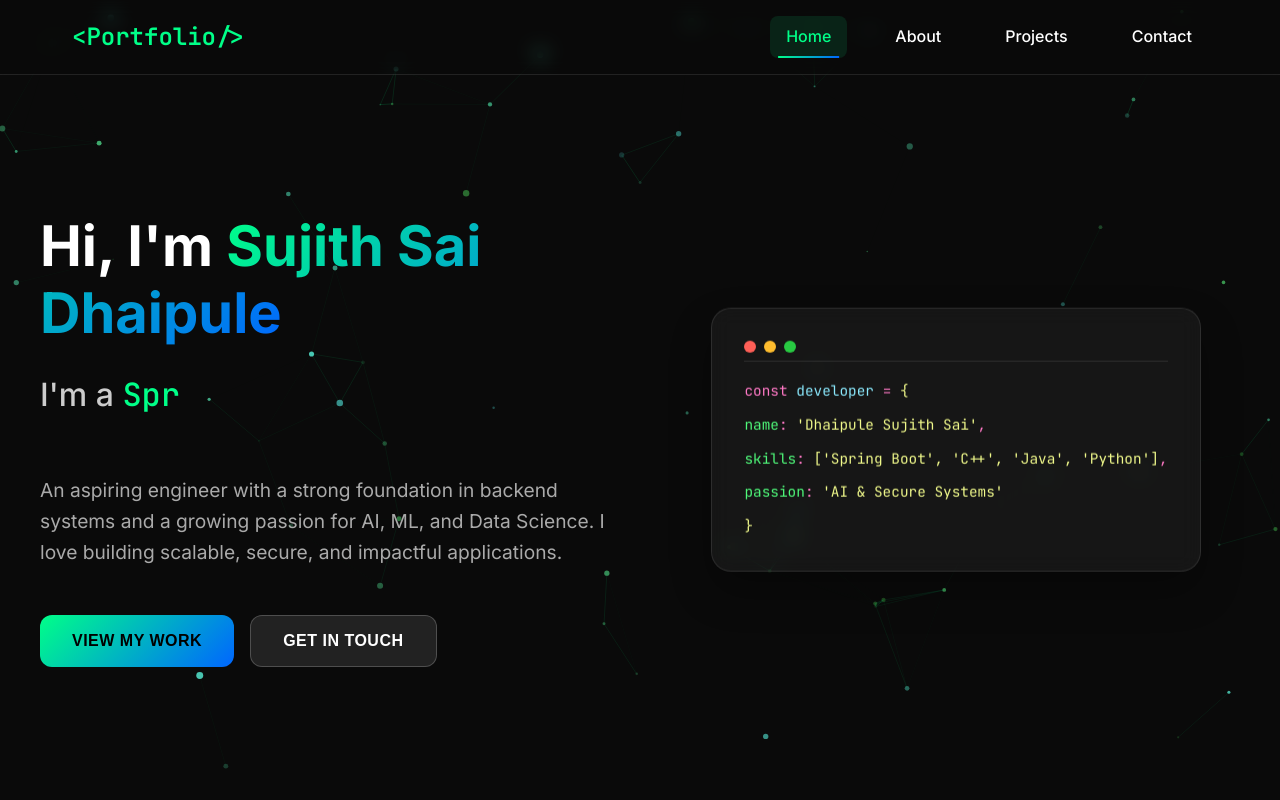
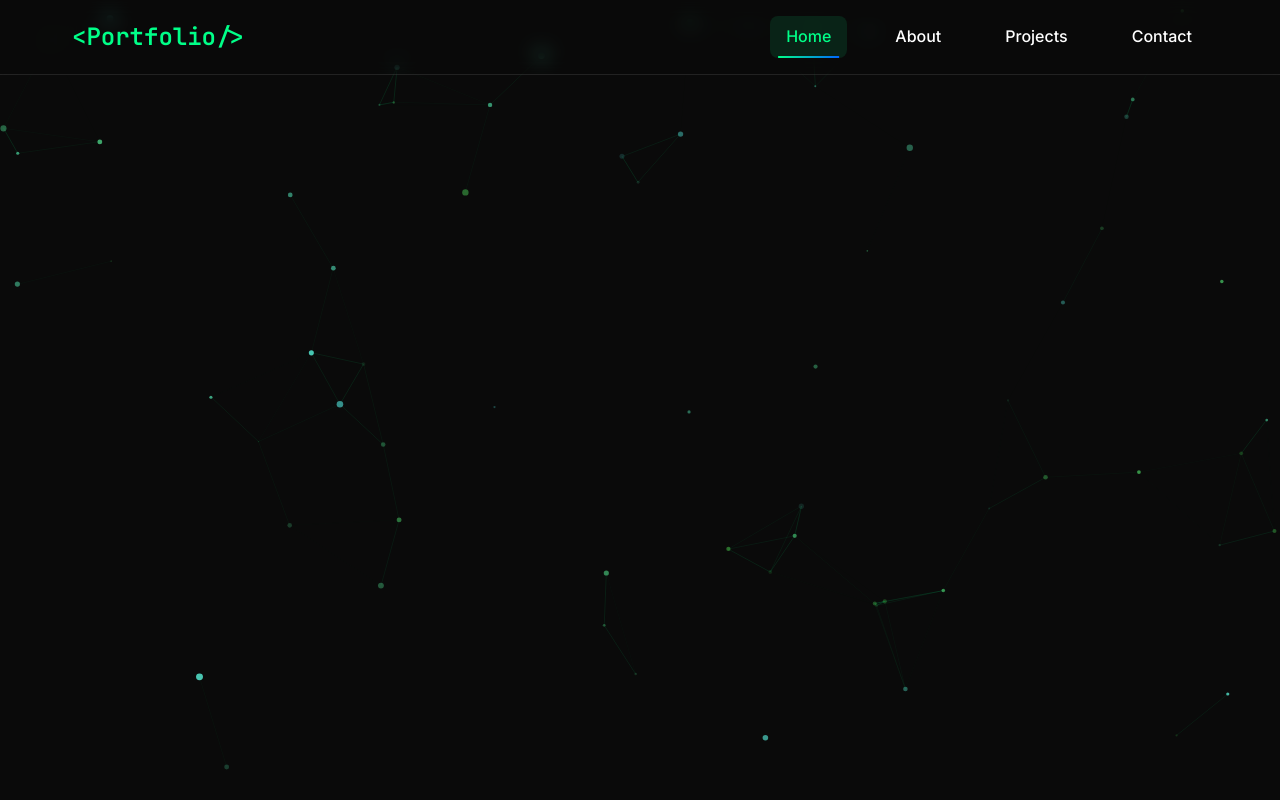
Before and after one commit to sujith9604/portfolio, a React (Vite) app: page / in a window 1280 px wide. Shown: the top 800 px of the page. Built offline with nearby package versions, Linux system fonts and the light colour scheme.

Commit message:
Route Changed

```diff
--- a/src/App.jsx
+++ b/src/App.jsx
@@ -16,7 +16,7 @@
         <ParticleBackground />
         <Navbar />
         <Routes>
-          <Route path="/" element={<Home />} />
+          <Route path="/portfolio" element={<Home />} />
           <Route path="/about" element={<About />} />
           <Route path="/projects" element={<Projects />} />
           <Route path="/contact" element={<Contact />} />
```
